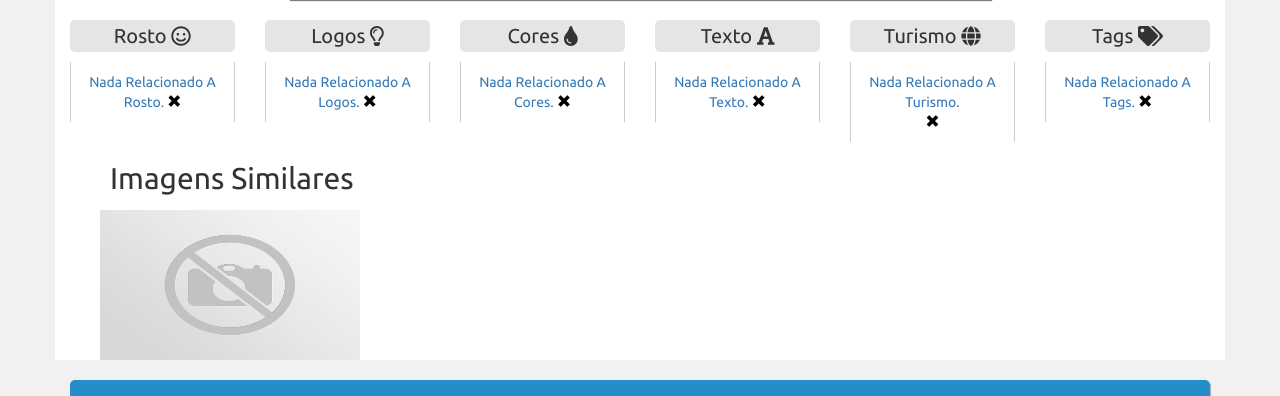
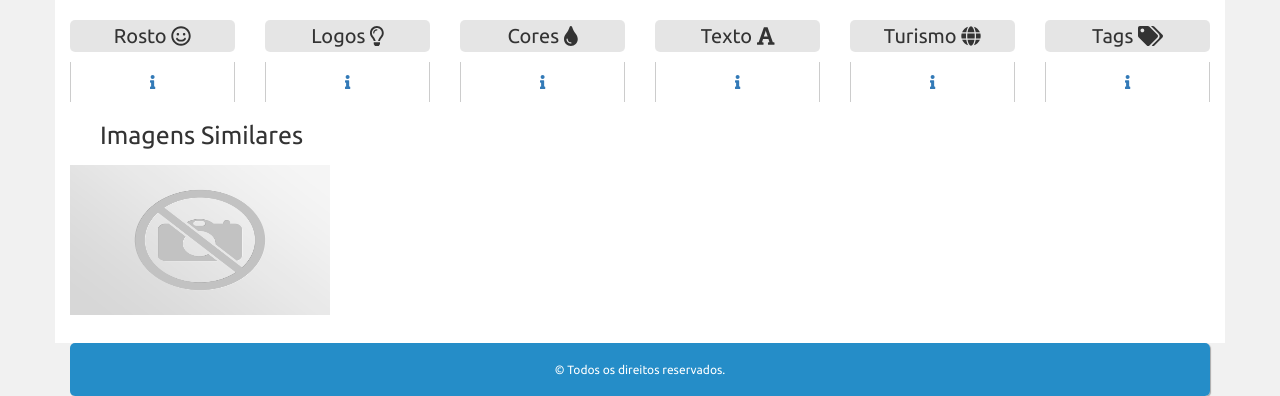
Before and after one commit to pecedias/photolizer, a PHP site: page /?id=1 in a window 1280 px wide. Shown: the part 462-858 px from the top of the page. Run offline with PHP 8.4, Linux system fonts and the light colour scheme; data that the repository does not hold is empty; some libraries are stand-ins or nearby versions.

Commit message:
manutenção em alguns arquivos

```diff
--- a/assets/css/style.css
+++ b/assets/css/style.css
@@ -5,7 +5,6 @@
 */
 
 /* ========================= LAYOUT ========================= */
-@charset "UTF-8";
 @import url('https://fonts.googleapis.com/css?family=Anton');
 @import url('https://fonts.googleapis.com/css?family=Ubuntu');
 
@@ -44,6 +43,8 @@ nav.navbar-bg {
 	margin: 0px 0px 1px 0px;
 	background: rgba(0, 0, 0, 0.8);
 	box-shadow: 1px 1px 1px rgba(0, 0, 0, 0.3);
+	-moz-box-shadow: 1px 1px 1px rgba(0, 0, 0, 0.3);
+	-webkit-box-shadow: 1px 1px 1px rgba(0, 0, 0, 0.3);
 	border: none;
 }
 
@@ -65,9 +66,12 @@ nav.navbar-bg {
 	width: 700px;
   margin-left: auto;
 	margin-right: auto;
+	padding: 1px;
 	color: transparent;
-	border: 5px solid #fff;
-	box-shadow: 1px 1px 1px 1px rgba(0, 0, 0, 0.5);
+	border: 2px dashed rgba(0, 0, 0, 0.5);
+	/*box-shadow: 1px 1px 1px 1px rgba(0, 0, 0, 0.5);
+	-moz-box-shadow: 1px 1px 1px rgba(0, 0, 0, 0.5);
+	-webkit-box-shadow: 1px 1px 1px rgba(0, 0, 0, 0.5);*/
 
 }
 
@@ -96,22 +100,30 @@ nav.navbar-bg {
 	border-radius: 5px 5px;
 }
 
-/* #elementos2 i.far {
-	font-size: 18px;
-	padding-left: 10px;
-} */
-
 #elementos3 .container {
 	background: #FFFFFF;
 }
 
 #elementos3 h2 {
-	padding-left: 40px;
+	font-size: 25px;
+	padding-left: 30px;
 	padding-bottom: 5px;
 }
 
 #elementos3 .no-image {
-	padding-left: 45px;
+	padding-left: 15px;
+}
+
+#elementos3 .img-borda {
+	padding: 3px;
+	border: 1px solid rgba(0, 0, 0, 0.5);
+	box-shadow: 1px 1px 1px 1px rgba(0, 0, 0, 0.5);
+	-moz-box-shadow: 1px 1px 1px rgba(0, 0, 0, 0.5);
+	-webkit-box-shadow: 1px 1px 1px rgba(0, 0, 0, 0.5);
+}
+
+.espaco-bottom {
+	padding-bottom: 28px;
 }
 
 .borda-direita {
@@ -126,12 +138,15 @@ nav.navbar-bg {
 	margin-top: -14px;
 }
 
+.center {
+	text-align: center;
+}
+
 a {
 	text-transform: capitalize;
 }
 
 #rodape {
-	margin-top: 20px;
 	padding: 10px;
 	background: #258dc8; /* Old browsers */
 	background: -moz-linear-gradient(top, #258dc8 0%, #258dc8 100%); /* FF3.6-15 */
@@ -161,6 +176,15 @@ a {
 	padding-top: 4px;
 }
 
+.center-responsive {
+	display: block;
+	margin-left: auto;
+	margin-right: auto;
+}
+
+#elementos3 h2 {
+	text-align: center;
+	padding-left: 10px;
 }
 
 /* sm ≥ 768px */
@@ -171,11 +195,9 @@ a {
 /* md ≥ 992px */
 @media screen and (min-width: 992px) {
 
-
 }
 
 /* lg ≥ 1200px */
 @media screen and (min-width: 1200px) {
 
-
 }
--- a/index.php
+++ b/index.php
@@ -74,7 +74,7 @@ $id = $_GET['id'];
         <div class="row">
 
          <div class="col-md-2">
-              <ul class="nav collapse navbar-collapse" align="center">
+              <ul class="nav center" align="center">
                 <li><a href="#">List item <span class="glyphicon glyphicon-arrow-up item"</span></a></li>
                 <li><a href="#">List item <span class="glyphicon glyphicon-arrow-up item"</span></a></li>
                 <li><a href="#">List item <span class="glyphicon glyphicon-arrow-up item"</span></a></li>
@@ -90,7 +90,7 @@ $id = $_GET['id'];
           </div>
 
           <div class="col-md-2">
-              <ul class="nav" align="center">
+              <ul class="nav center" align="center">
                 <li><a href="#">List item <span class="glyphicon glyphicon-arrow-up item"</span></a></li>
                 <li><a href="#">List item <span class="glyphicon glyphicon-arrow-up item"</span></a></li>
                 <li><a href="#">List item <span class="glyphicon glyphicon-arrow-up item"</span></a></li>
@@ -110,15 +110,15 @@ $id = $_GET['id'];
 
           <div class="col-md-2">
             <h2 align="center">Rosto <i class="far fa-smile"></i></h2>
-              <ul class="nav borda-esquerda borda-direita" align="center">
+              <ul class="nav borda-esquerda borda-direita center" align="center">
                 <?php
                   if($faceC->rowCount() > 0) {
                     foreach ($faces as $face) {
                       echo "<li><a href=\"#\">".$face['face_name']."</a></li>";
                     }
                   } else {
-                    echo "<ul class=\"nav\" align=\"center\">
-                            <li><a href=\"#\">Nada relacionado a rosto. <span class=\"glyphicon glyphicon-remove\"</span></a></li>
+                    echo "<ul class=\"nav\">
+                            <li data-toggle=\"tooltip\" data-placement=\"bottom\" title=\"Nada relacionado a rosto encontrado.\"><a href=\"#\"><i class=\"fas fa-info\"></i></a></li>
                           </ul>";
                   }
                 ?>
@@ -127,7 +127,7 @@ $id = $_GET['id'];
 
           <div class="col-md-2">
             <h2 align="center">Logos <i class="far fa-lightbulb"></i></h2>
-              <ul class="nav borda-esquerda borda-direita" align="center">
+              <ul class="nav borda-esquerda borda-direita center" align="center">
                 <?php
                   if($logoC->rowCount() > 0) {
                     foreach ($logos as $logo) {
@@ -135,7 +135,7 @@ $id = $_GET['id'];
                     }
                   } else {
                     echo "<ul class=\"nav\" align=\"center\">
-                            <li><a href=\"#\">Nada relacionado a logos. <span class=\"glyphicon glyphicon-remove\"</span></a></li>
+                            <li data-toggle=\"tooltip\" data-placement=\"bottom\" title=\"Nada relacionado a logos encontrado.\"><a href=\"#\"> <i class=\"fas fa-info\"></i></a></li>
                           </ul>";
                   }
                 ?>
@@ -144,15 +144,15 @@ $id = $_GET['id'];
 
           <div class="col-md-2">
             <h2 align="center">Cores <i class="fa fa-tint"></i></h2>
-              <ul class="nav borda-esquerda borda-direita nav-custom" align="center">
+              <ul class="nav borda-esquerda borda-direita nav-custom center" align="center">
                 <?php
                   if($propertC->rowCount() > 0) {
                     foreach ($properties as $propert) {
-                      echo "<li class=\"espaco\" data-toggle=\"tooltip\" data-placement=\"right\" title=".$propert['cod_color']."><a style=\"color: " .$propert['cod_color']."; font-size: 30px;\" href=\"#\">&#9632;&#9632;&#9632;&#9632;&#9632;</a></li>";
+                      echo "<li class=\"espaco\" data-toggle=\"tooltip\" data-placement=\"right\" title=".$propert['cod_color']."><a style=\"color: ".$propert['cod_color']."; font-size: 30px;\" href=\"#\">&#9632;&#9632;&#9632;&#9632;&#9632;</a></li>";
                     }
                   } else {
                     echo "<ul class=\"nav\" align=\"center\">
-                            <li><a href=\"#\">Nada relacionado a cores. <span class=\"glyphicon glyphicon-remove\"</span></a></li>
+                            <li data-toggle=\"tooltip\" data-placement=\"bottom\" title=\"Nada relacionado a cores encontrado.\"><a href=\"#\"><i class=\"fas fa-info\"></i></a></li>
                           </ul>";
                   }
                 ?>
@@ -161,7 +161,7 @@ $id = $_GET['id'];
 
           <div class="col-md-2">
             <h2 align="center">Texto <i class="fas fa-font"></i></h2>
-              <ul class="nav borda-esquerda borda-direita" align="center">
+              <ul class="nav borda-esquerda borda-direita center" align="center">
                 <?php
                   if($textC->rowCount() > 0) {
                     foreach ($texts as $text) {
@@ -169,7 +169,7 @@ $id = $_GET['id'];
                     }
                   } else {
                     echo "<ul class=\"nav\" align=\"center\">
-                            <li><a href=\"#\">Nada relacionado a texto. <span class=\"glyphicon glyphicon-remove\"</span></a></li>
+                            <li data-toggle=\"tooltip\" data-placement=\"bottom\" title=\"Nada relacionado a texto encontrado.\"><a href=\"#\"><i class=\"fas fa-info\"></i></a></li>
                           </ul>";
                   }
                 ?>
@@ -178,7 +178,7 @@ $id = $_GET['id'];
 
           <div class="col-md-2">
             <h2 align="center">Turismo <i class="fas fa-globe"></i></h2>
-              <ul class="nav borda-esquerda borda-direita" align="center">
+              <ul class="nav borda-esquerda borda-direita center" align="center">
                 <?php
                   if($landmarkC->rowCount() > 0) {
                     foreach ($landmarks as $landmark) {
@@ -186,7 +186,7 @@ $id = $_GET['id'];
                     }
                   } else {
                     echo "<ul class=\"nav\" align=\"center\">
-                            <li><a href=\"#\">Nada relacionado a turismo. </br> <span class=\"glyphicon glyphicon-remove\"</span></a></li>
+                            <li data-toggle=\"tooltip\" data-placement=\"bottom\" title=\"Nada relacionado a turismo encontrado.\"><a href=\"#\"><i class=\"fas fa-info\"></i></a></li>
                           </ul>";
                   }
                 ?>
@@ -195,7 +195,7 @@ $id = $_GET['id'];
 
           <div class="col-md-2">
             <h2 align="center">Tags <i class="fas fa-tags"></i></h2>
-              <ul class="nav borda-esquerda borda-direita" align="center">
+              <ul class="nav borda-esquerda borda-direita center" align="center">
                 <?php
                   if($tagC->rowCount() > 0) {
                     foreach ($tags as $tag) {
@@ -203,7 +203,7 @@ $id = $_GET['id'];
                     }
                   } else {
                     echo "<ul class=\"nav\" align=\"center\">
-                            <li><a href=\"#\">Nada relacionado a tags. <span class=\"glyphicon glyphicon-remove\"</span></a></li>
+                            <li data-toggle=\"tooltip\" data-placement=\"bottom\" title=\"Nada relacionado a tags encontrado.\"><a href=\"#\"><i class=\"fas fa-info\"></i></a></li>
                           </ul>";
                   }
                 ?>
@@ -222,13 +222,13 @@ $id = $_GET['id'];
           <?php
             if($matchingC->rowCount() > 0) {
               foreach ($matchings as $matching) {
-              echo "<div class=\"col-md-3\">
-                  <img src=\"".$matching['matching_url']."\"width=\"260px;\" class=\"img-responsive-similar\"/>
+              echo "<div class=\"col-md-3 espaco-bottom\">
+                  <img src=\"".$matching['matching_url']."\"width=\"260px;\" class=\"img-responsive-similar center-responsive img-borda\"/>
                 </div>";
               }
             } else {
-              echo "<div class=\"col-md-3 no-image\">
-                  <img src=\"assets/img/no-image.jpg\"width=\"260px;\" class=\"img-responsive-similar\"/>
+              echo "<div class=\"col-md-3 no-image espaco-bottom\">
+                  <img src=\"assets/img/no-image.jpg\"width=\"260px;\" class=\"img-responsive-similar center-responsive\"/>
                 </div>";
             }
           ?>
```
Also changed, not shown: 1 other file.
